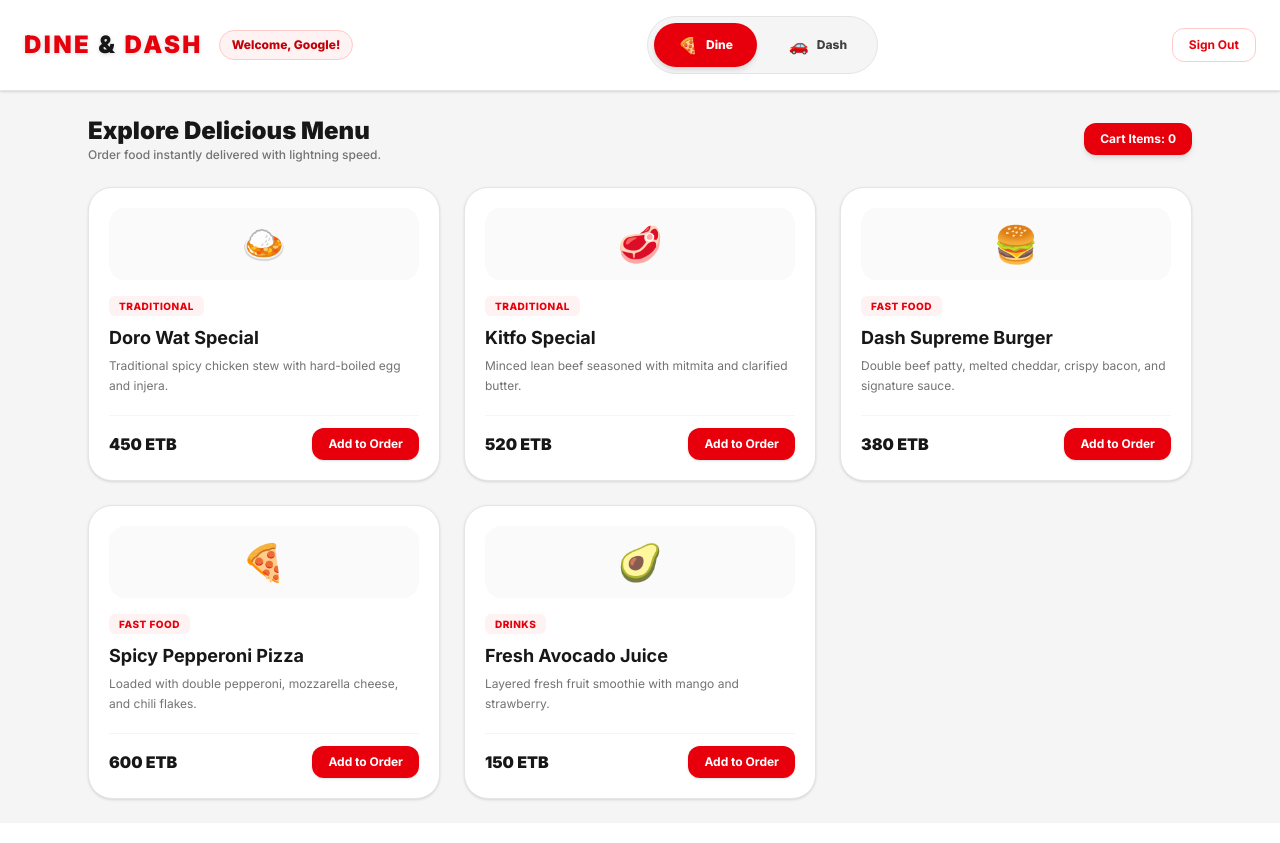
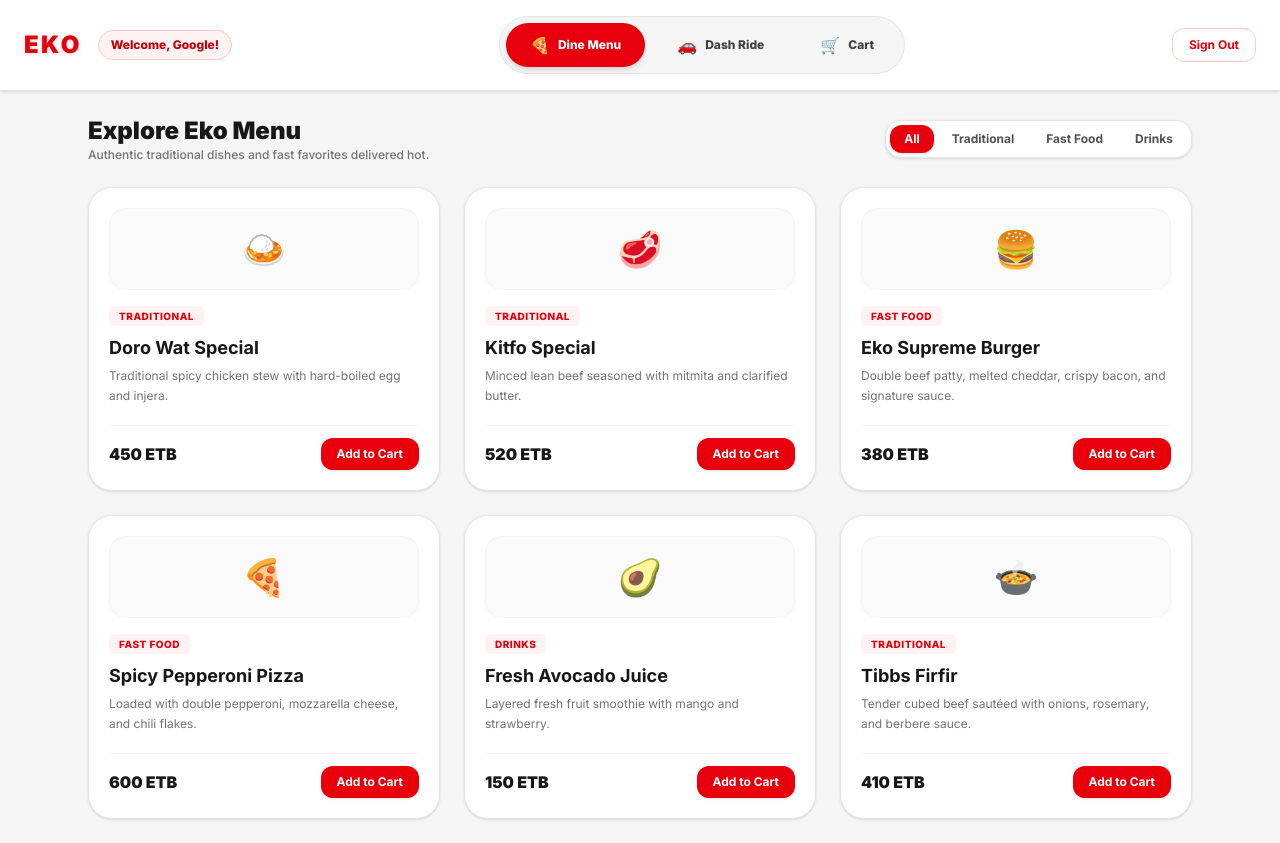
Before and after one commit to henon123sam/dash-and-dine, a Next.js app: page / in a window 1280 px wide. Both pictures are taken after a click on the button "Sign in with Google". Built offline with nearby package versions, Linux system fonts and the light colour scheme.

Commit message:
Fix Eko app cart management, item quantity updates, category filters, and overall menu refinement

```diff
--- a/app/page.tsx
+++ b/app/page.tsx
@@ -19,20 +19,25 @@ interface FoodItem {
   description: string;
 }
 
+interface CartItem extends FoodItem {
+  quantity: number;
+}
+
 const mockFoodMenu: FoodItem[] = [
   { id: 1, name: 'Doro Wat Special', category: 'Traditional', price: 450, image: '🍛', description: 'Traditional spicy chicken stew with hard-boiled egg and injera.' },
   { id: 2, name: 'Kitfo Special', category: 'Traditional', price: 520, image: '🥩', description: 'Minced lean beef seasoned with mitmita and clarified butter.' },
-  { id: 3, name: 'Dash Supreme Burger', category: 'Fast Food', price: 380, image: '🍔', description: 'Double beef patty, melted cheddar, crispy bacon, and signature sauce.' },
+  { id: 3, name: 'Eko Supreme Burger', category: 'Fast Food', price: 380, image: '🍔', description: 'Double beef patty, melted cheddar, crispy bacon, and signature sauce.' },
   { id: 4, name: 'Spicy Pepperoni Pizza', category: 'Fast Food', price: 600, image: '🍕', description: 'Loaded with double pepperoni, mozzarella cheese, and chili flakes.' },
   { id: 5, name: 'Fresh Avocado Juice', category: 'Drinks', price: 150, image: '🥑', description: 'Layered fresh fruit smoothie with mango and strawberry.' },
+  { id: 6, name: 'Tibbs Firfir', category: 'Traditional', price: 410, image: '🍲', description: 'Tender cubed beef sautéed with onions, rosemary, and berbere sauce.' },
 ];
 
-export default function DineAndDashApp() {
+export default function EkoApp() {
   const [accounts, setAccounts] = useState<UserAccount[]>([]);
   const [currentUser, setCurrentUser] = useState<string | null>(null);
 
   useEffect(() => {
-    const savedAccounts = localStorage.getItem('dine_and_dash_accounts');
+    const savedAccounts = localStorage.getItem('eko_app_accounts');
     if (savedAccounts) {
       try {
         setAccounts(JSON.parse(savedAccounts));
@@ -43,11 +48,11 @@ export default function DineAndDashApp() {
       const initialAccounts: UserAccount[] = [
         { email: 'henon123@gmail.com', password: 'password123', fullName: 'Henon Samuel', phone: '982803344', countryCode: '+251' }
       ];
-      localStorage.setItem('dine_and_dash_accounts', JSON.stringify(initialAccounts));
+      localStorage.setItem('eko_app_accounts', JSON.stringify(initialAccounts));
       setAccounts(initialAccounts);
     }
 
-    const active = localStorage.getItem('dine_and_dash_current_user');
+    const active = localStorage.getItem('eko_app_current_user');
     if (active) setCurrentUser(active);
   }, []);
 
@@ -63,7 +68,7 @@ export default function DineAndDashApp() {
   const saveNewAccount = (newAcc: UserAccount) => {
     const updated = [...accounts, newAcc];
     setAccounts(updated);
-    localStorage.setItem('dine_and_dash_accounts', JSON.stringify(updated));
+    localStorage.setItem('eko_app_accounts', JSON.stringify(updated));
   };
 
   const updatePasswordInDb = (email: string, newPass: string) => {
@@ -87,17 +92,17 @@ export default function DineAndDashApp() {
     }
 
     setAccounts(updated);
-    localStorage.setItem('dine_and_dash_accounts', JSON.stringify(updated));
+    localStorage.setItem('eko_app_accounts', JSON.stringify(updated));
   };
 
   const handleLoginSuccess = (email: string) => {
     setCurrentUser(email);
-    localStorage.setItem('dine_and_dash_current_user', email);
+    localStorage.setItem('eko_app_current_user', email);
   };
 
   const handleLogout = () => {
     setCurrentUser(null);
-    localStorage.removeItem('dine_and_dash_current_user');
+    localStorage.removeItem('eko_app_current_user');
   };
 
   const handleGoogleLogin = () => {
@@ -246,29 +251,67 @@ export default function DineAndDashApp() {
     setNewPasswordInput('');
   };
 
-  // Main Menu Dashboard States
-  const [mainTab, setMainTab] = useState<'dine' | 'dash'>('dine');
-  const [cart, setCart] = useState<FoodItem[]>([]);
+  // Main Dashboard States
+  const [mainTab, setMainTab] = useState<'dine' | 'dash' | 'cart'>('dine');
+  const [cart, setCart] = useState<CartItem[]>([]);
+  const [selectedCategory, setSelectedCategory] = useState<string>('All');
+
+  // Cart Management Functions
+  const addToCart = (item: FoodItem) => {
+    setCart(prevCart => {
+      const existing = prevCart.find(cartItem => cartItem.id === item.id);
+      if (existing) {
+        return prevCart.map(cartItem =>
+          cartItem.id === item.id ? { ...cartItem, quantity: cartItem.quantity + 1 } : cartItem
+        );
+      }
+      return [...prevCart, { ...item, quantity: 1 }];
+    });
+  };
+
+  const updateQuantity = (id: number, delta: number) => {
+    setCart(prevCart => {
+      return prevCart.map(item => {
+        if (item.id === id) {
+          const newQty = item.quantity + delta;
+          return newQty > 0 ? { ...item, quantity: newQty } : null;
+        }
+        return item;
+      }).filter(Boolean) as CartItem[];
+    });
+  };
+
+  const removeFromCart = (id: number) => {
+    setCart(prevCart => prevCart.filter(item => item.id !== id));
+  };
+
+  const getTotalCartPrice = () => {
+    return cart.reduce((total, item) => total + (item.price * item.quantity), 0);
+  };
 
   // Dash Trip Map States
   const [pickupLocation, setPickupLocation] = useState('Bole Medhanialem, Addis Ababa');
   const [destinationLocation, setDestinationLocation] = useState('Piazza, Addis Ababa');
   const [tripActive, setTripActive] = useState(false);
 
-  // --- RENDER: AUTH PAGE (Red & White Theme) ---
+  // Filtered menu items
+  const filteredMenu = selectedCategory === 'All'
+    ? mockFoodMenu
+    : mockFoodMenu.filter(item => item.category === selectedCategory);
+
+  // --- RENDER: AUTH PAGE ---
   if (!currentUser) {
     return (
       <div className="min-h-screen bg-white flex items-center justify-center p-6 text-neutral-900 font-sans">
         <div className="max-w-md w-full bg-white rounded-3xl p-8 border border-neutral-200 shadow-2xl relative">
 
           <div className="text-center mb-6">
-            <h1 className="text-3xl font-black text-red-600 tracking-wider mb-1">DINE & DASH</h1>
+            <h1 className="text-3xl font-black text-red-600 tracking-wider mb-1">EKO</h1>
             <p className="text-neutral-500 text-xs font-semibold uppercase tracking-widest">Speed & Flavor Delivered</p>
           </div>
 
           {step !== 'forgot_email' && step !== 'forgot_new_pass' && (
             <>
-              {/* Top switcher: Sign In vs Create Account */}
               <div className="flex bg-neutral-100 p-1 rounded-full mb-6 border border-neutral-200">
                 <button
                   type="button"
@@ -286,7 +329,6 @@ export default function DineAndDashApp() {
                 </button>
               </div>
 
-              {/* Google & Guest Quick Sign-In Options (Switched places: Google on top, Guest below with Google official multicolor icon) */}
               <div className="space-y-2 mb-6">
                 <button
                   type="button"
@@ -592,43 +634,59 @@ export default function DineAndDashApp() {
     );
   }
 
-  // --- RENDER: MAIN DASHBOARD (DINE & DASH MENU WITH FOOD & LIVE MAP) ---
+  // --- RENDER: MAIN DASHBOARD (EKO MENU, CART, & LIVE MAP) ---
+  const totalCartCount = cart.reduce((sum, item) => sum + item.quantity, 0);
+
   return (
     <div className="min-h-screen bg-neutral-100 text-neutral-900 font-sans flex flex-col">
 
       {/* Top Header Navigation */}
-      <header className="bg-white border-b border-neutral-200 px-6 py-4 flex items-center justify-between shadow-sm">
+      <header className="bg-white border-b border-neutral-200 px-6 py-4 flex items-center justify-between shadow-sm sticky top-0 z-50">
 
-        {/* Prominent Bold Branding */}
         <div className="flex items-center space-x-4">
           <h1 className="text-2xl font-black tracking-widest text-red-600 drop-shadow-sm">
-            DINE <span className="text-neutral-900">&</span> DASH
+            EKO
           </h1>
           <span className="text-xs bg-red-50 text-red-700 font-extrabold px-3 py-1.5 rounded-full border border-red-200">
             Welcome, {getFirstName(currentUser)}!
           </span>
         </div>
 
-        {/* Central Mode Switcher: DINE (Food Icon) vs DASH (Car Icon) with Hover Zoom/Expand */}
-        <div className="flex bg-neutral-100 p-1.5 rounded-full border border-neutral-200 gap-2">
+        {/* Navigation Tabs: Dine, Dash, Cart */}
+        <div className="flex bg-neutral-100 p-1.5 rounded-full border border-neutral-200 gap-1 sm:gap-2">
           <button
             onClick={() => setMainTab('dine')}
-            className={`flex items-center space-x-2 px-6 py-2.5 text-xs font-extrabold rounded-full transition-all duration-300 transform hover:scale-105 ${
+            className={`flex items-center space-x-2 px-4 sm:px-6 py-2.5 text-xs font-extrabold rounded-full transition-all duration-300 transform hover:scale-105 ${
               mainTab === 'dine' ? 'bg-red-600 text-white shadow-md' : 'text-neutral-700 hover:text-neutral-900 hover:bg-neutral-200'
             }`}
           >
             <span className="text-base">🍕</span>
-            <span>Dine</span>
+            <span>Dine Menu</span>
           </button>
 
           <button
             onClick={() => setMainTab('dash')}
-            className={`flex items-center space-x-2 px-6 py-2.5 text-xs font-extrabold rounded-full transition-all duration-300 transform hover:scale-105 ${
+            className={`flex items-center space-x-2 px-4 sm:px-6 py-2.5 text-xs font-extrabold rounded-full transition-all duration-300 transform hover:scale-105 ${
               mainTab === 'dash' ? 'bg-red-600 text-white shadow-md' : 'text-neutral-700 hover:text-neutral-900 hover:bg-neutral-200'
             }`}
           >
             <span className="text-base">🚗</span>
-            <span>Dash</span>
+            <span>Dash Ride</span>
+          </button>
+
+          <button
+            onClick={() => setMainTab('cart')}
+            className={`flex items-center space-x-2 px-4 sm:px-6 py-2.5 text-xs font-extrabold rounded-full transition-all duration-300 transform hover:scale-105 relative ${
+              mainTab === 'cart' ? 'bg-red-600 text-white shadow-md' : 'text-neutral-700 hover:text-neutral-900 hover:bg-neutral-200'
+            }`}
+          >
+            <span className="text-base">🛒</span>
+            <span>Cart</span>
+            {totalCartCount > 0 && (
+              <span className="absolute -top-1 -right-1 bg-neutral-900 text-white text-[10px] font-black w-5 h-5 rounded-full flex items-center justify-center border-2 border-white shadow">
+                {totalCartCount}
+              </span>
+            )}
           </button>
         </div>
 
@@ -643,43 +701,173 @@ export default function DineAndDashApp() {
       {/* Main Content Area */}
       <main className="flex-1 p-6 max-w-6xl w-full mx-auto">
 
-        {/* --- DINE SECTION (FOOD ORDERING) --- */}
+        {/* --- DINE SECTION (REFINED FOOD MENU & CART INTEGRATION) --- */}
         {mainTab === 'dine' && (
           <div className="space-y-6">
-            <div className="flex items-center justify-between">
+            <div className="flex flex-col sm:flex-row items-start sm:items-center justify-between gap-4">
               <div>
-                <h2 className="text-2xl font-black text-neutral-900">Explore Delicious Menu</h2>
-                <p className="text-xs text-neutral-500 font-medium">Order food instantly delivered with lightning speed.</p>
+                <h2 className="text-2xl font-black text-neutral-900">Explore Eko Menu</h2>
+                <p className="text-xs text-neutral-500 font-medium">Authentic traditional dishes and fast favorites delivered hot.</p>
               </div>
-              <div className="bg-red-600 text-white font-bold text-xs px-4 py-2 rounded-xl shadow-md">
-                Cart Items: {cart.length}
+
+              {/* Category Filters */}
+              <div className="flex bg-white p-1 rounded-2xl border border-neutral-200 shadow-sm gap-1">
+                {['All', 'Traditional', 'Fast Food', 'Drinks'].map((category) => (
+                  <button
+                    key={category}
+                    onClick={() => setSelectedCategory(category)}
+                    className={`px-3.5 py-1.5 text-xs font-bold rounded-xl transition ${
+                      selectedCategory === category ? 'bg-red-600 text-white shadow' : 'text-neutral-600 hover:bg-neutral-100'
+                    }`}
+                  >
+                    {category}
+                  </button>
+                ))}
               </div>
             </div>
 
+            {/* Menu Grid */}
             <div className="grid grid-cols-1 md:grid-cols-3 gap-6">
-              {mockFoodMenu.map((item) => (
+              {filteredMenu.map((item) => {
+                const inCartItem = cart.find(c => c.id === item.id);
+                return (
                   <div key={item.id} className="bg-white border border-neutral-200 rounded-3xl p-5 shadow-sm hover:shadow-md transition flex flex-col justify-between">
                     <div>
-                    <div className="text-4xl mb-3 text-center bg-neutral-50 py-4 rounded-2xl">{item.image}</div>
+                      <div className="text-4xl mb-3 text-center bg-neutral-50 py-5 rounded-2xl border border-neutral-100">{item.image}</div>
                       <span className="text-[10px] font-extrabold uppercase text-red-600 tracking-wider bg-red-50 px-2.5 py-1 rounded-md">{item.category}</span>
                       <h3 className="font-bold text-lg text-neutral-900 mt-2">{item.name}</h3>
                       <p className="text-xs text-neutral-500 mt-1 leading-relaxed">{item.description}</p>
                     </div>
+
                     <div className="mt-5 flex items-center justify-between pt-3 border-t border-neutral-100">
                       <span className="font-black text-neutral-900 text-base">{item.price} ETB</span>
+
+                      {inCartItem ? (
+                        <div className="flex items-center space-x-2 bg-red-50 border border-red-200 rounded-xl px-2 py-1">
                           <button
-                      onClick={() => {
-                        setCart([...cart, item]);
-                        alert(`Added ${item.name} to your food order!`);
-                      }}
+                            onClick={() => updateQuantity(item.id, -1)}
+                            className="w-6 h-6 bg-white text-red-600 rounded-lg font-black text-xs shadow-sm flex items-center justify-center hover:bg-red-600 hover:text-white transition"
+                          >
+                            -
+                          </button>
+                          <span className="text-xs font-black text-red-700 px-1">{inCartItem.quantity}</span>
+                          <button
+                            onClick={() => updateQuantity(item.id, 1)}
+                            className="w-6 h-6 bg-white text-red-600 rounded-lg font-black text-xs shadow-sm flex items-center justify-center hover:bg-red-600 hover:text-white transition"
+                          >
+                            +
+                          </button>
+                        </div>
+                      ) : (
+                        <button
+                          onClick={() => addToCart(item)}
                           className="bg-red-600 hover:bg-red-700 text-white text-xs font-bold px-4 py-2 rounded-xl shadow transition"
                         >
-                      Add to Order
+                          Add to Cart
+                        </button>
+                      )}
+                    </div>
+                  </div>
+                );
+              })}
+            </div>
+          </div>
+        )}
+
+        {/* --- CART SECTION (FULL REVISED CHECKOUT & QUANTITY MANAGEMENT) --- */}
+        {mainTab === 'cart' && (
+          <div className="space-y-6 max-w-3xl mx-auto">
+            <div>
+              <h2 className="text-2xl font-black text-neutral-900">Your Food Cart</h2>
+              <p className="text-xs text-neutral-500 font-medium">Review your selections and complete your order.</p>
+            </div>
+
+            {cart.length === 0 ? (
+              <div className="bg-white border border-neutral-200 rounded-3xl p-12 text-center shadow-sm space-y-4">
+                <div className="text-5xl">🛒</div>
+                <h3 className="font-bold text-lg text-neutral-800">Your cart is currently empty</h3>
+                <p className="text-xs text-neutral-500">Explore the Dine Menu and add some delicious meals!</p>
+                <button
+                  onClick={() => setMainTab('dine')}
+                  className="px-6 py-2.5 bg-red-600 hover:bg-red-700 text-white text-xs font-extrabold rounded-xl shadow transition"
+                >
+                  Browse Menu
+                </button>
+              </div>
+            ) : (
+              <div className="bg-white border border-neutral-200 rounded-3xl p-6 shadow-sm space-y-6">
+                <div className="divide-y divide-neutral-100">
+                  {cart.map((item) => (
+                    <div key={item.id} className="py-4 flex items-center justify-between gap-4">
+                      <div className="flex items-center space-x-4">
+                        <div className="text-3xl bg-neutral-50 p-3 rounded-2xl border border-neutral-100">{item.image}</div>
+                        <div>
+                          <h4 className="font-bold text-sm text-neutral-900">{item.name}</h4>
+                          <p className="text-xs text-neutral-500">{item.price} ETB each</p>
+                        </div>
+                      </div>
+
+                      <div className="flex items-center space-x-4">
+                        <div className="flex items-center space-x-2 bg-neutral-100 border border-neutral-200 rounded-xl px-2 py-1">
+                          <button
+                            onClick={() => updateQuantity(item.id, -1)}
+                            className="w-6 h-6 bg-white text-neutral-800 rounded-lg font-black text-xs shadow-sm flex items-center justify-center hover:bg-red-600 hover:text-white transition"
+                          >
+                            -
+                          </button>
+                          <span className="text-xs font-black text-neutral-900 px-1">{item.quantity}</span>
+                          <button
+                            onClick={() => updateQuantity(item.id, 1)}
+                            className="w-6 h-6 bg-white text-neutral-800 rounded-lg font-black text-xs shadow-sm flex items-center justify-center hover:bg-red-600 hover:text-white transition"
+                          >
+                            +
+                          </button>
+                        </div>
+
+                        <span className="font-black text-neutral-900 text-sm w-20 text-right">
+                          {item.price * item.quantity} ETB
+                        </span>
+
+                        <button
+                          onClick={() => removeFromCart(item.id)}
+                          className="text-neutral-400 hover:text-red-600 text-xs font-bold p-2 transition"
+                          title="Remove item"
+                        >
+                          ✕
                         </button>
                       </div>
                     </div>
                   ))}
                 </div>
+
+                {/* Cart Summary & Checkout */}
+                <div className="pt-4 border-t border-neutral-200 space-y-3">
+                  <div className="flex justify-between text-xs text-neutral-600 font-medium">
+                    <span>Subtotal</span>
+                    <span>{getTotalCartPrice()} ETB</span>
+                  </div>
+                  <div className="flex justify-between text-xs text-neutral-600 font-medium">
+                    <span>Delivery Fee</span>
+                    <span>50 ETB</span>
+                  </div>
+                  <div className="flex justify-between text-base font-black text-neutral-900 pt-2 border-t border-neutral-100">
+                    <span>Total Amount</span>
+                    <span className="text-red-600">{getTotalCartPrice() + 50} ETB</span>
+                  </div>
+
+                  <button
+                    onClick={() => {
+                      alert(`Order successfully placed! Total: ${getTotalCartPrice() + 50} ETB. Your food is on the way.`);
+                      setCart([]);
+                      setMainTab('dine');
+                    }}
+                    className="w-full py-3.5 bg-red-600 hover:bg-red-700 text-white font-black rounded-xl shadow-md transition text-sm mt-4"
+                  >
+                    Proceed to Checkout ({getTotalCartPrice() + 50} ETB)
+                  </button>
+                </div>
+              </div>
+            )}
           </div>
         )}
 
@@ -693,7 +881,6 @@ export default function DineAndDashApp() {
 
             <div className="grid grid-cols-1 lg:grid-cols-3 gap-6">
 
-              {/* Trip Controls Panel */}
               <div className="bg-white border border-neutral-200 rounded-3xl p-6 shadow-sm space-y-4">
                 <h3 className="font-extrabold text-neutral-900 text-sm uppercase tracking-wider">Plan Your Dash Trip</h3>
 
@@ -737,14 +924,10 @@ export default function DineAndDashApp() {
                 )}
               </div>
 
-              {/* Big Live Map Simulation View */}
               <div className="lg:col-span-2 bg-neutral-900 rounded-3xl p-6 shadow-lg relative overflow-hidden flex flex-col justify-between min-h-[420px] border border-neutral-800">
-
-                {/* Map Grid Background Effect */}
                 <div className="absolute inset-0 opacity-15 bg-[radial-gradient(#ff0000_1px,transparent_1px)] [background-size:24px_24px]"></div>
 
-                {/* Map Header Overlay */}
-                <div className="relative z-10 flex items-center justify-between bg-neutral-950/80 backdrop-blur border border-neutral-800 p-3.5 rounded-2xl">
+                <div className="relative z-10 flex items-center justify-between bg-neutral-950/85 backdrop-blur border border-neutral-800 p-3.5 rounded-2xl">
                   <div className="flex items-center space-x-2">
                     <span className="w-3 h-3 bg-red-600 rounded-full animate-ping"></span>
                     <span className="text-xs font-bold text-white uppercase tracking-wider">Live GPS Radar Active</span>
@@ -752,7 +935,6 @@ export default function DineAndDashApp() {
                   <span className="text-xs text-neutral-400 font-medium">Addis Ababa Metro Area</span>
                 </div>
 
-                {/* Visual Map Pin Simulation */}
                 <div className="relative z-10 my-auto text-center py-12 space-y-4">
                   <div className="inline-block p-4 bg-red-600 text-white rounded-3xl shadow-2xl text-2xl font-black animate-bounce">
                     🚗
@@ -764,12 +946,10 @@ export default function DineAndDashApp() {
                   </div>
                 </div>
 
-                {/* Map Footer Controls Overlay */}
-                <div className="relative z-10 flex justify-between items-center bg-neutral-950/80 backdrop-blur border border-neutral-800 px-4 py-2.5 rounded-2xl text-xs text-neutral-300 font-semibold">
+                <div className="relative z-10 flex justify-between items-center bg-neutral-950/85 backdrop-blur border border-neutral-800 px-4 py-2.5 rounded-2xl text-xs text-neutral-300 font-semibold">
                   <span>Zoom: 100%</span>
-                  <span className="text-red-500 font-bold">Dine & Dash Live Navigation</span>
+                  <span className="text-red-500 font-bold">Eko Live Navigation</span>
                 </div>
-
               </div>
 
             </div>
```
Lines whose indentation alone changed are shown as unchanged.
